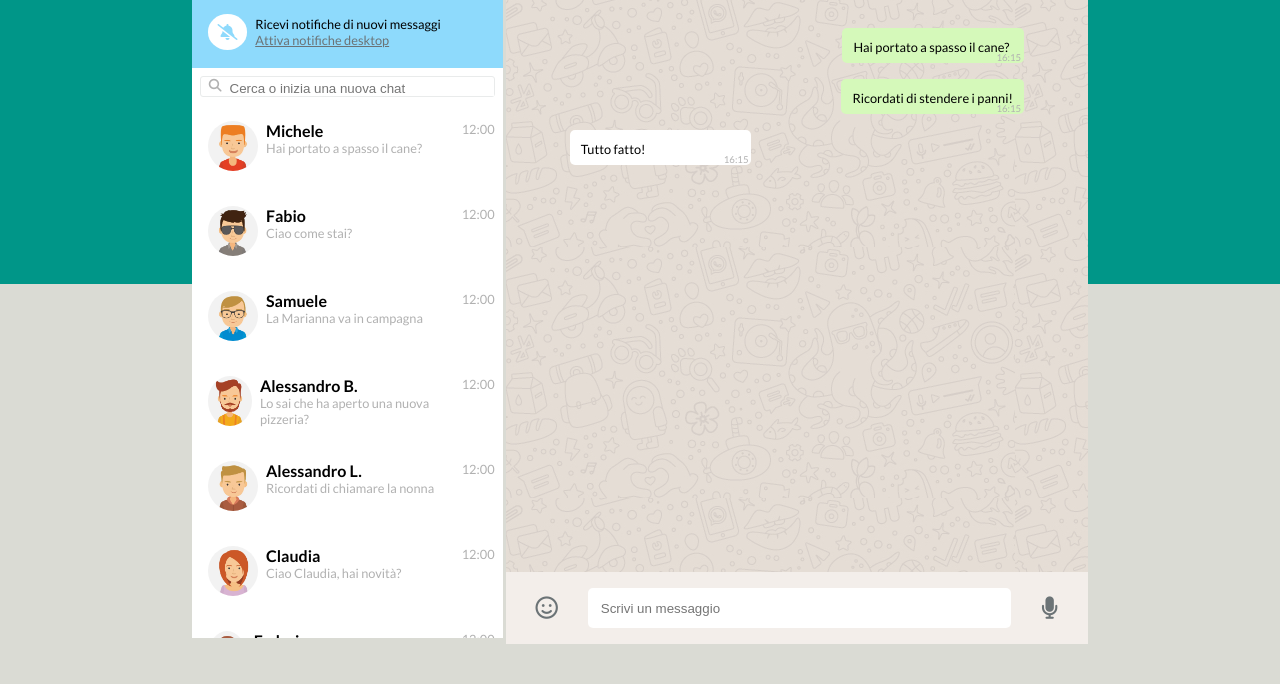
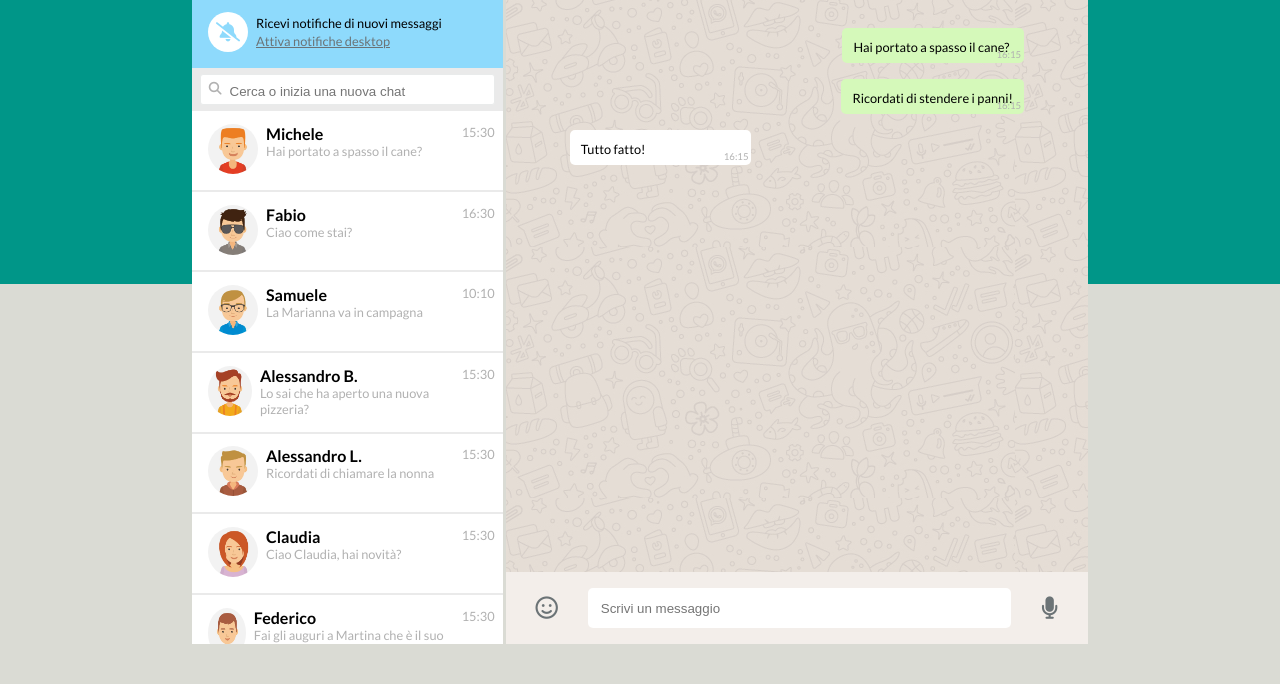
Before and after one commit to sder12/vue-boolzapp, a plain HTML site: page index.html in a window 1280 px wide. Shown: the part 116-800 px from the top of the page. Drawn offline with nearby package versions, Linux system fonts and the light colour scheme.

Commit message:
Refactoring

```diff
--- a/css/style.css
+++ b/css/style.css
@@ -10,7 +10,7 @@ img {
 }
 
 html {
-    font-size: 62, 5%;
+    font-size: 100%;
     font-family: 'Lato', sans-serif;
 }
 
@@ -71,6 +71,12 @@ html {
     padding: 0 1rem;
 }
 
+/* IMG HEADER */
+#nav-left img,
+#chat-header-left img {
+    height: 6vh;
+    border-radius: 50%;
+}
 
 /* SECTION LEFT ----------------------*/
 .main-header {
@@ -84,17 +90,20 @@ html {
 #notification div:nth-child(2)>a {
     font-size: .8rem;
     color: var(--footer-icon);
+    padding-top: .2em;
 }
 
 #search-bar {
-    background-color: white;
-    padding: .5em 0;
+    height: var(--search-height);
+    background-color: var(--header);
 }
 
 #search-bar>div {
+    background-color: white;
     width: 95%;
     border: 1px solid var(--hover-person);
     border-radius: 3px;
+    padding: .3em 0;
 }
 
 #search-bar input {
@@ -109,13 +118,14 @@ html {
 
 
 #contact {
-    height: calc(100% - (var(--search-height) + var(--header-height) * 2));
+    height: calc(90vh - (var(--search-height) + (var(--header-height) * 2)));
     overflow-y: scroll;
     background-color: white;
 }
 
 .contact-friend {
-    padding: 1em 0;
+    padding: .8em 0;
+    border-bottom: 2px solid var(--header);
 }
 
 .contact-friend:hover {
@@ -130,10 +140,10 @@ html {
     height: 50px;
     border-radius: 50%;
 }
-
-
-
-
+.friend-hour span{
+    font-size: .8rem;
+    text-align: right;
+}
 
 
 
@@ -161,7 +171,7 @@ html {
 .chat-msg .msg-hour {
     font-size: .6rem;
     position: absolute;
-    bottom: 0;
+    bottom: .3em;
     right: .3em;
 }
 
@@ -180,7 +190,6 @@ html {
 /* footer */
 #footer-msg {
     background-color: var(--footer);
-    text-align: center;
 }
 
 #footer-input input {
@@ -194,12 +203,7 @@ html {
     outline: none;
 }
 
-/* IMG HEADER */
-#nav-left img,
-#chat-header-left img {
-    height: 6vh;
-    border-radius: 50%;
-}
+
 
 /* ICON */
 .main-header i {
@@ -207,14 +211,16 @@ html {
     font-size: 1.2rem;
     margin: 0 8px;
 }
-
-#notification i {
+#notification div:nth-child(1){
     background-color: white;
     color: var(--notification);
     border-radius: 50%;
-    padding: .6em;
-    font-size: 1rem;
-    text-align: center;
+    width: 40px;
+    height: 40px;
+    cursor: pointer;
+}
+#notification i {
+    font-size: 1.2rem;
 }
 
 #footer-msg div i {
@@ -245,13 +251,17 @@ h4{
     color: var(--main-icon);
 }
 
+#chat-header-left h4 {
+    padding-top: .2em;
+}
+
 #chat-header-left span {
     color: var(--footer-icon);
 }
 
 
 
-/* FLEX CLASS */
+/* FLEX CLASS ----------------*/
 .d-none {
     display: none;
 }
--- a/index.html
+++ b/index.html
@@ -50,7 +50,7 @@
                     </div>
                     <!-- Notification -->
                     <div id="notification" class="d-flex align-item">
-                        <div class="ms-1 me_5">
+                        <div class="ms-1 me_5 d-flex flex-centered">
                             <i class="fa-solid fa-bell-slash"></i>
                         </div>
                         <div class="d-flex-column">
@@ -87,7 +87,7 @@
                                 </div>
                             </div>
                             <div class="friend-hour d-flex me_5">
-                                <span> 12:00</span>
+                                <span> {{friend.messages[0].date.substring(11, 16)}}</span>
                             </div>
                         </div>
                     </div>
@@ -113,8 +113,13 @@
                             <a href=""><i class="fa-solid fa-ellipsis-vertical"></i></a>
                         </div>
                     </div>
+
+
                     <!-- CHAT -->
                     <div id="chat" class="d-flex-column">
+
+
+
                         <div class="chat-msg sent-msg">
                             <span>Hai portato a spasso il cane?</span>
                             <span class="msg-hour">16:15</span>
@@ -127,6 +132,9 @@
                             <span>Tutto fatto!</span>
                             <span class="msg-hour">16:15</span>
                         </div>
+
+
+
                     </div>
 
                     <!-- Footer SEND MSG -->
```
